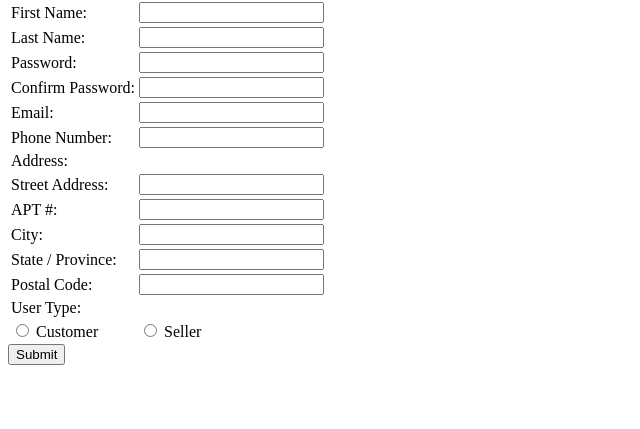
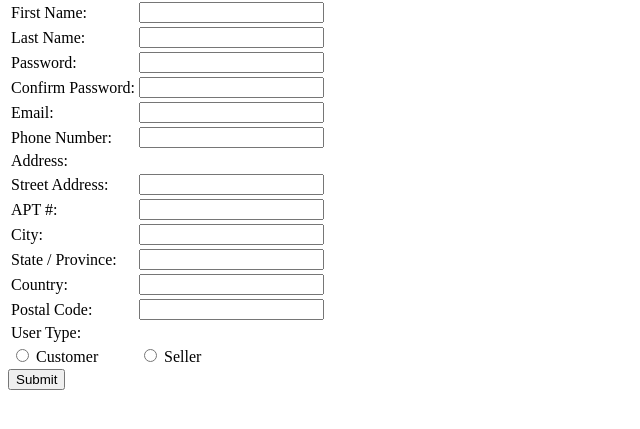
Before and after one commit to cameronheard/COSC-471, a PHP site: page /register.php in a window 1280 px wide. Shown: the part 95-524 px from the top of the page, without its empty margins (0-640 px from the left). Run offline with PHP 8.4, Linux system fonts and the light colour scheme.

Commit message:
Added "country" field to registration page
I can't believe I forgot to add this.

```diff
--- a/src/templates/auth/register.php
+++ b/src/templates/auth/register.php
@@ -47,6 +47,10 @@
         <td><input id="state" name="register[state]" required></td>
     </tr>
     <tr>
+        <td><label for="country">Country:</label></td>
+        <td><input id="country" name="register[country]"></td>
+    </tr>
+    <tr>
         <td><label for="postal_code">Postal Code:</label></td>
         <td><input id="postal_code" name="register[zip]" type="number" maxlength="5" minlength="5" required></td>
     </tr>
```
